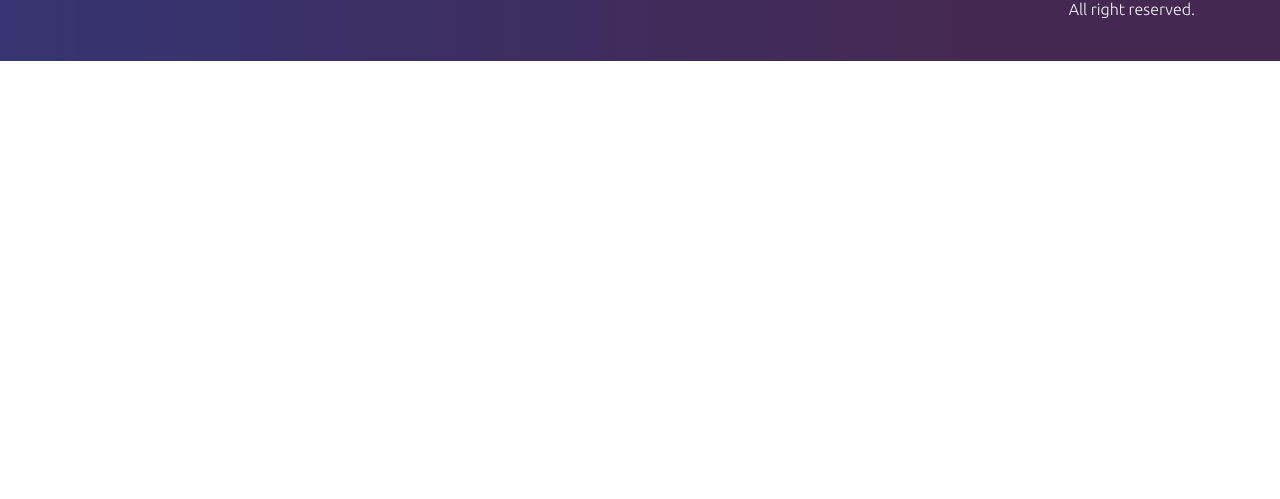
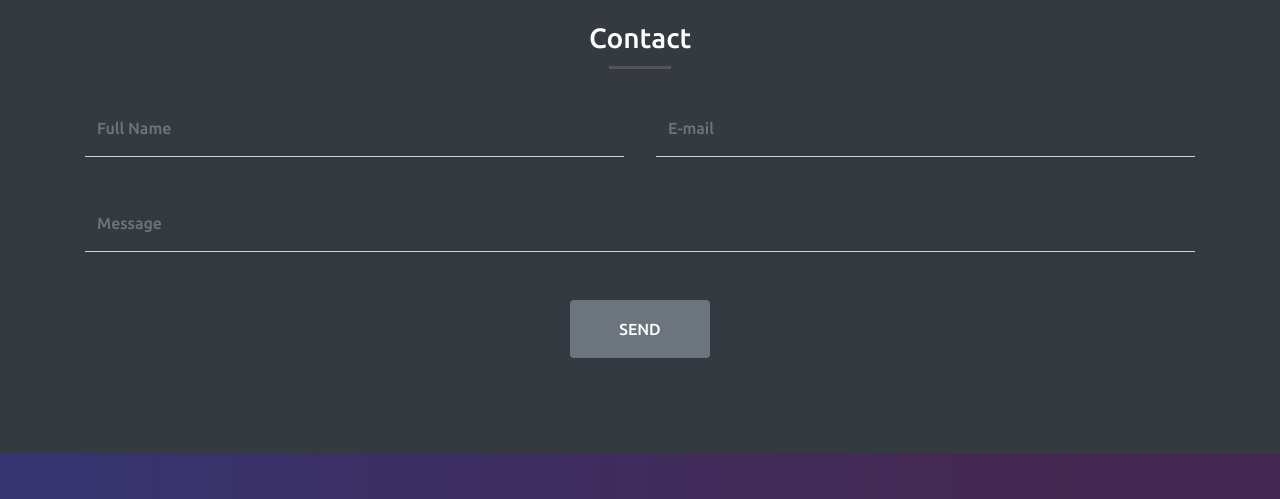
Before and after one commit to O-Honchar/krea, a plain HTML site: page index.html in a window 1280 px wide. Shown: the part 3127-3626 px from the top of the page. Before the commit the page ends 3188 px from the top, so only its background shows below. Drawn offline with Linux system fonts and the light colour scheme.

Commit message:
feat: add contacts section

```diff
--- a/index.html
+++ b/index.html
@@ -209,6 +209,52 @@
       </div>
     </div>
 
+    <!-- Contact -->
+    <div class="container-fluid bg-dark w-100 py-5">
+      <h3 class="h3 text-secondary text-center py-5 mt-5">
+        <span class="heading-underline text-white pb-3"> Contact </span>
+      </h3>
+      <div class="container">
+        <form action="#">
+          <div class="form-row">
+            <div class="col-6 pr-3">
+              <input
+                type="text"
+                class="form-control bg-transparent rounded-0 border-top-0 border-left-0 border-right-0 pb-3 mb-5"
+                placeholder="Full Name"
+              />
+            </div>
+            <div class="col-6 pl-3">
+              <input
+                type="email"
+                class="form-control bg-transparent rounded-0 border-top-0 border-left-0 border-right-0 pb-3 mb-5"
+                placeholder="E-mail"
+              />
+            </div>
+          </div>
+          <div class="form-row">
+            <div class="col">
+              <input
+                type="text"
+                class="form-control bg-transparent rounded-0 border-top-0 border-left-0 border-right-0 pb-3 mb-5"
+                placeholder="Message"
+              />
+            </div>
+          </div>
+          <div class="form-row">
+            <div class="col d-flex justify-content-center">
+              <button
+                type="submit"
+                class="text-uppercase btn bg-secondary text-white py-3 px-5 mb-5"
+              >
+                send
+              </button>
+            </div>
+          </div>
+        </form>
+      </div>
+    </div>
+
     <!-- Footer -->
     <div class="container-fluid w-100 pt-5 footer">
       <div class="container">
@@ -263,5 +309,7 @@
         </div>
       </div>
     </div>
+
+    <!-- END -->
   </body>
 </html>
```
